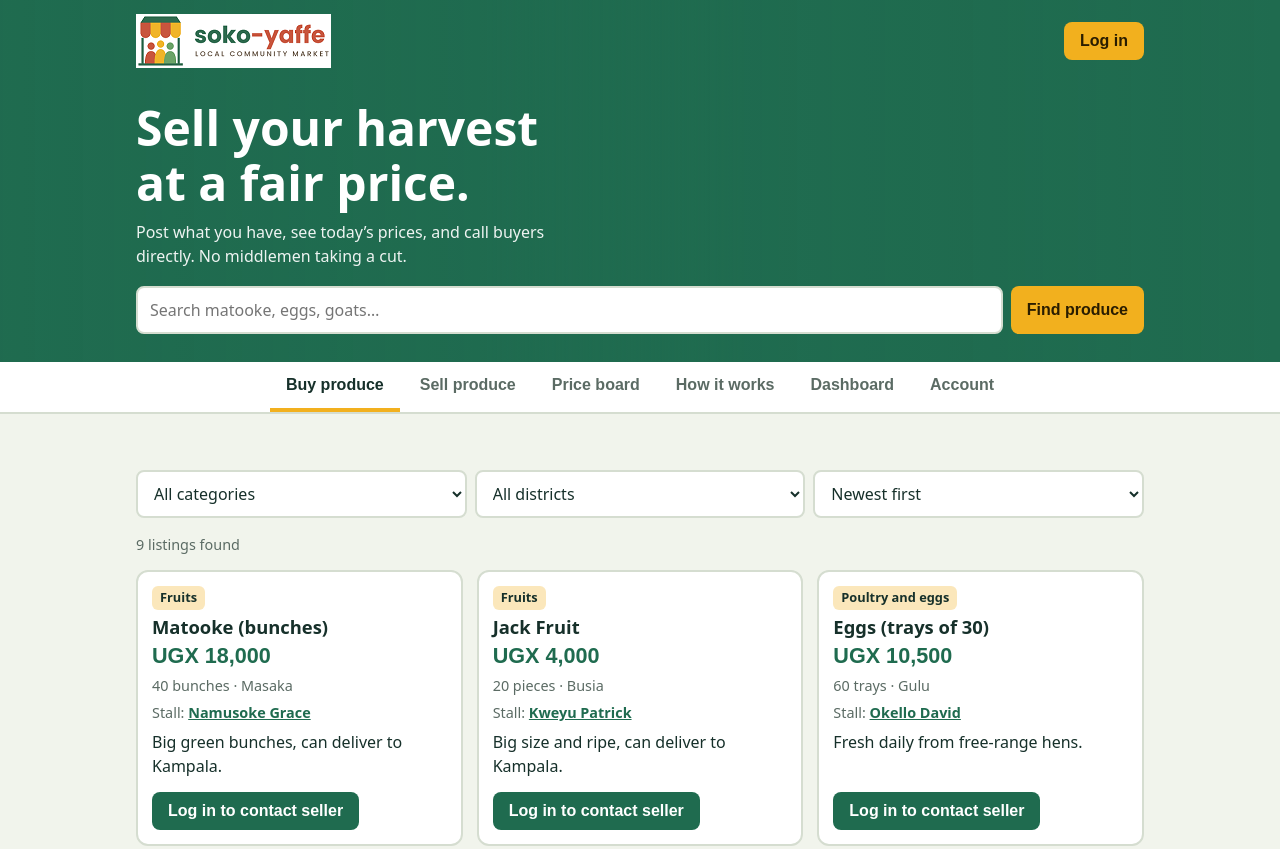
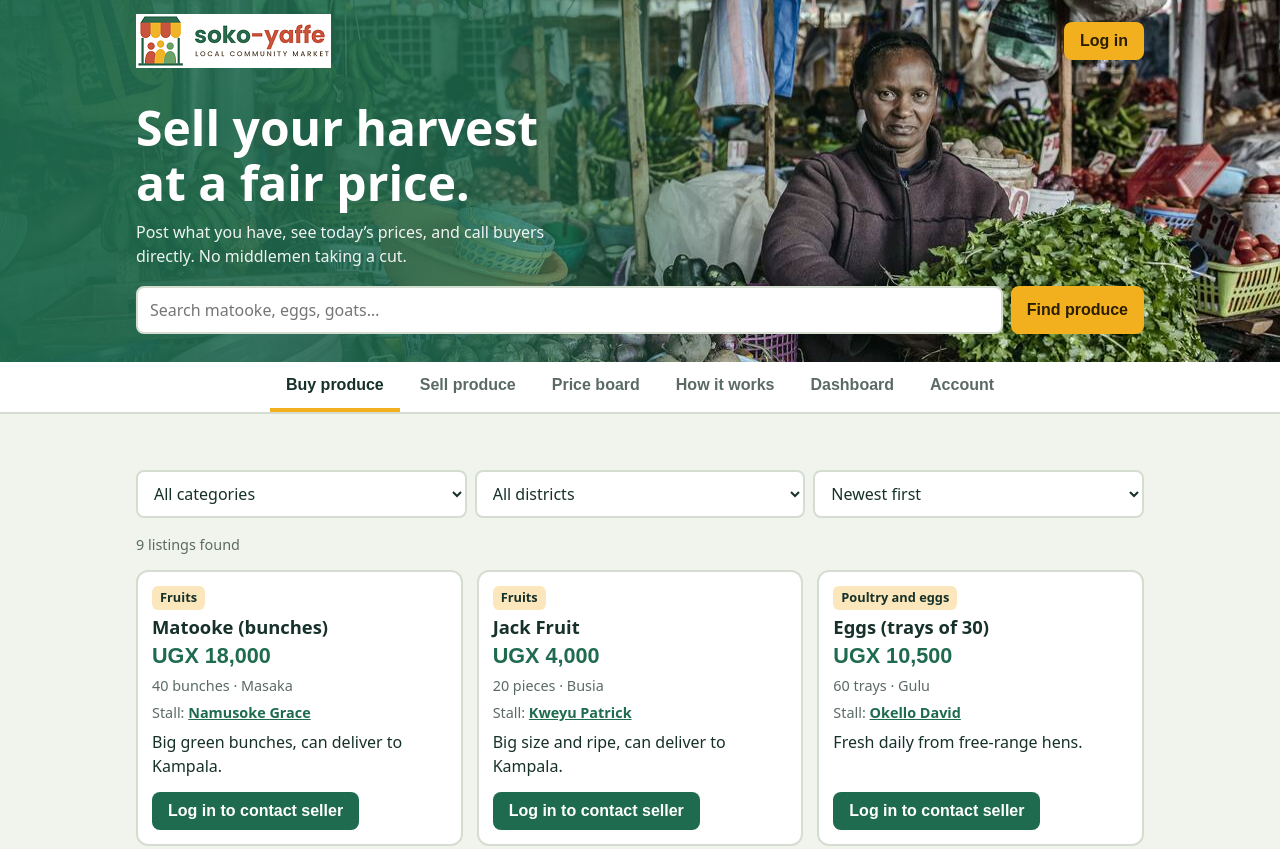
Before and after one commit to qweyu/soko-yaffe-pages, a plain HTML site: page index.html in a window 1280 px wide. Shown: the top 849 px of the page. Drawn offline with Linux system fonts and the light colour scheme.

Commit message:
Fix background image URL path in style.css

```diff
--- a/css/style.css
+++ b/css/style.css
@@ -79,7 +79,7 @@
             color-mix(in srgb, var(--brand) 12%, transparent) 58%,
             transparent 100%
           ),
-          url("images/produce.jpg")
+          url("../images/produce.jpg")
             center 25% / cover no-repeat;
         background-color: var(--brand);
         color: var(--brand-ink);
```
